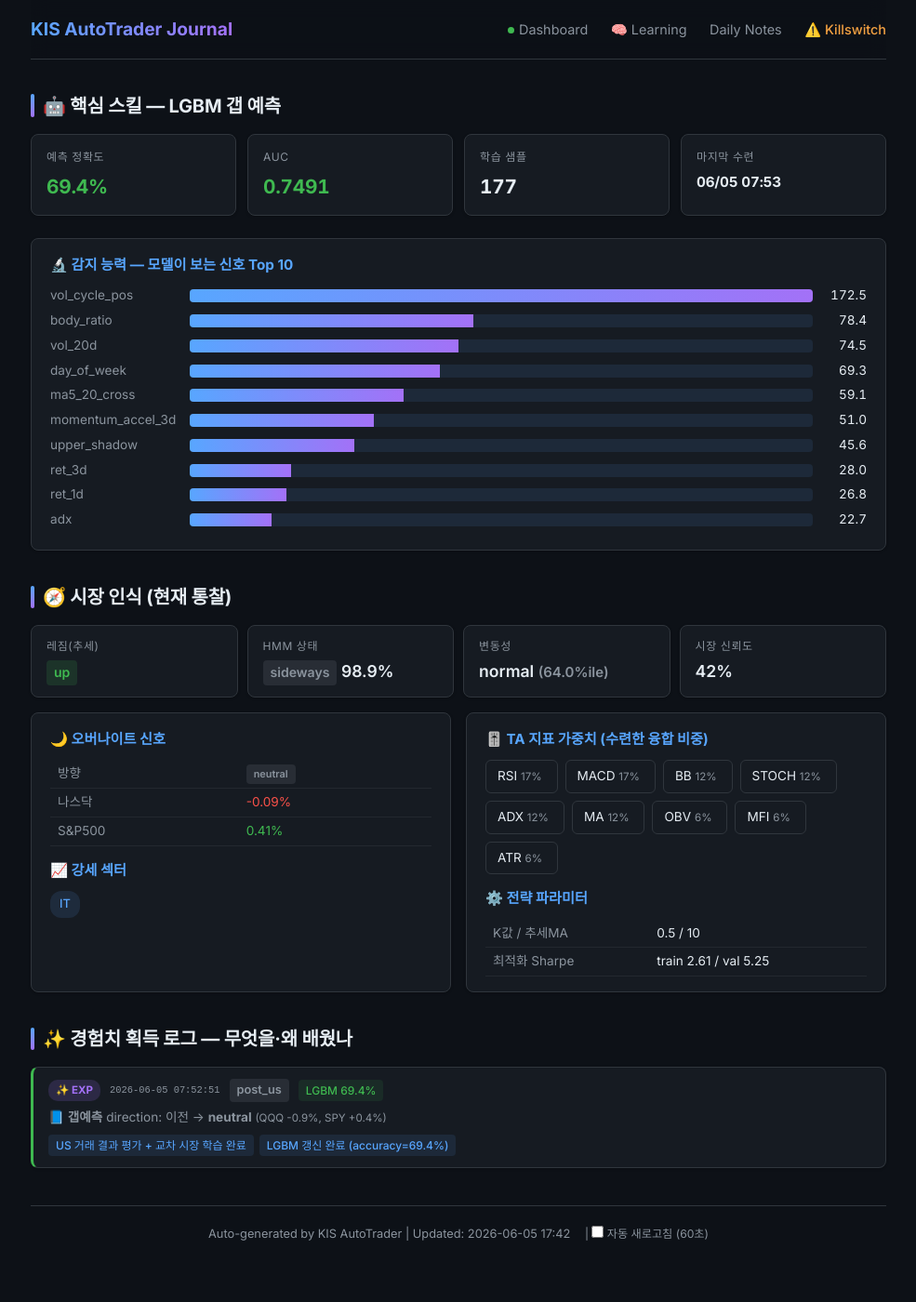
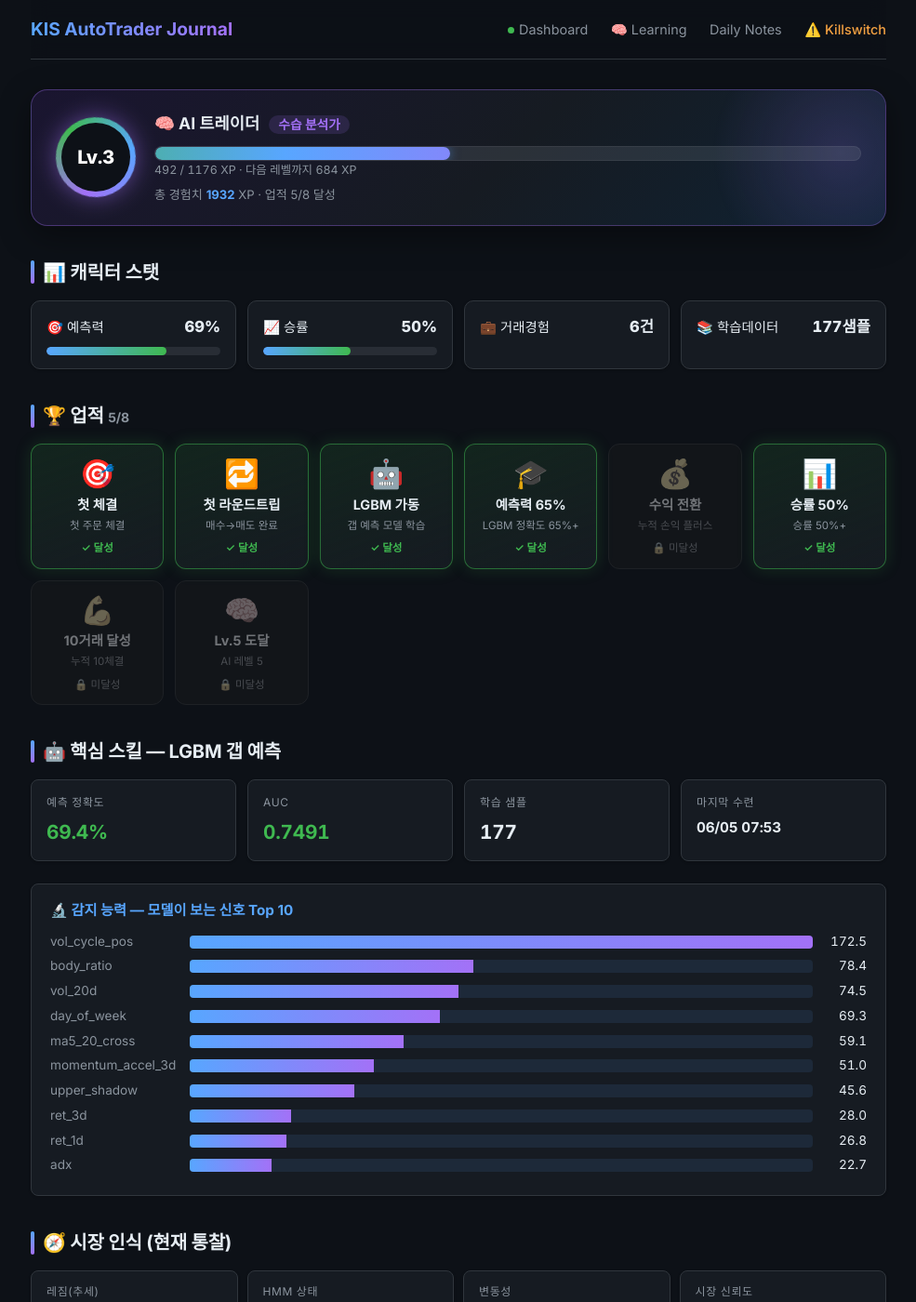
Before and after one commit to BudongJW/kis-trading-journal, a Jekyll site: the page built from learning.html, in a window 1280 px wide and 1400 px high. Shown: the whole window at 93% size, without its empty margins (147-1132 px from the left). Built offline with Jekyll 4.4.1, drawn with Linux system fonts in a browser that asks for light colours; nearby versions of some CDN libraries.

Commit message:
auto: 상태 새로고침(읽기전용) 17:50

```diff
--- a/_data/portfolio.json
+++ b/_data/portfolio.json
@@ -1,5 +1,5 @@
 {
-  "updated_at": "2026-06-05T17:42:43.660825",
+  "updated_at": "2026-06-05T17:50:11.943757",
   "initial_capital": 500000,
   "cash": 893935,
   "holdings": [
@@ -642,6 +642,95 @@
         ],
         "errors": []
       }
-    ]
+    ],
+    "game": {
+      "level": 3,
+      "title": "수습 분석가",
+      "xp": 1932,
+      "xp_in_level": 492,
+      "xp_for_next": 1176,
+      "progress_pct": 41.8,
+      "achievements": [
+        {
+          "icon": "🎯",
+          "name": "첫 체결",
+          "desc": "첫 주문 체결",
+          "done": true
+        },
+        {
+          "icon": "🔁",
+          "name": "첫 라운드트립",
+          "desc": "매수→매도 완료",
+          "done": true
+        },
+        {
+          "icon": "🤖",
+          "name": "LGBM 가동",
+          "desc": "갭 예측 모델 학습",
+          "done": true
+        },
+        {
+          "icon": "🎓",
+          "name": "예측력 65%",
+          "desc": "LGBM 정확도 65%+",
+          "done": true
+        },
+        {
+          "icon": "💰",
+          "name": "수익 전환",
+          "desc": "누적 손익 플러스",
+          "done": false
+        },
+        {
+          "icon": "📊",
+          "name": "승률 50%",
+          "desc": "승률 50%+",
+          "done": true
+        },
+        {
+          "icon": "💪",
+          "name": "10거래 달성",
+          "desc": "누적 10체결",
+          "done": false
+        },
+        {
+          "icon": "🧠",
+          "name": "Lv.5 도달",
+          "desc": "AI 레벨 5",
+          "done": false
+        }
+      ],
+      "stats": [
+        {
+          "label": "예측력",
+          "icon": "🎯",
+          "value": 69,
+          "suffix": "%",
+          "bar": 69
+        },
+        {
+          "label": "승률",
+          "icon": "📈",
+          "value": 50,
+          "suffix": "%",
+          "bar": 50
+        },
+        {
+          "label": "거래경험",
+          "icon": "💼",
+          "value": 6,
+          "suffix": "건",
+          "bar": null
+        },
+        {
+          "label": "학습데이터",
+          "icon": "📚",
+          "value": 177,
+          "suffix": "샘플",
+          "bar": null
+        }
+      ],
+      "unlocked_count": 5
+    }
   }
 }
```
